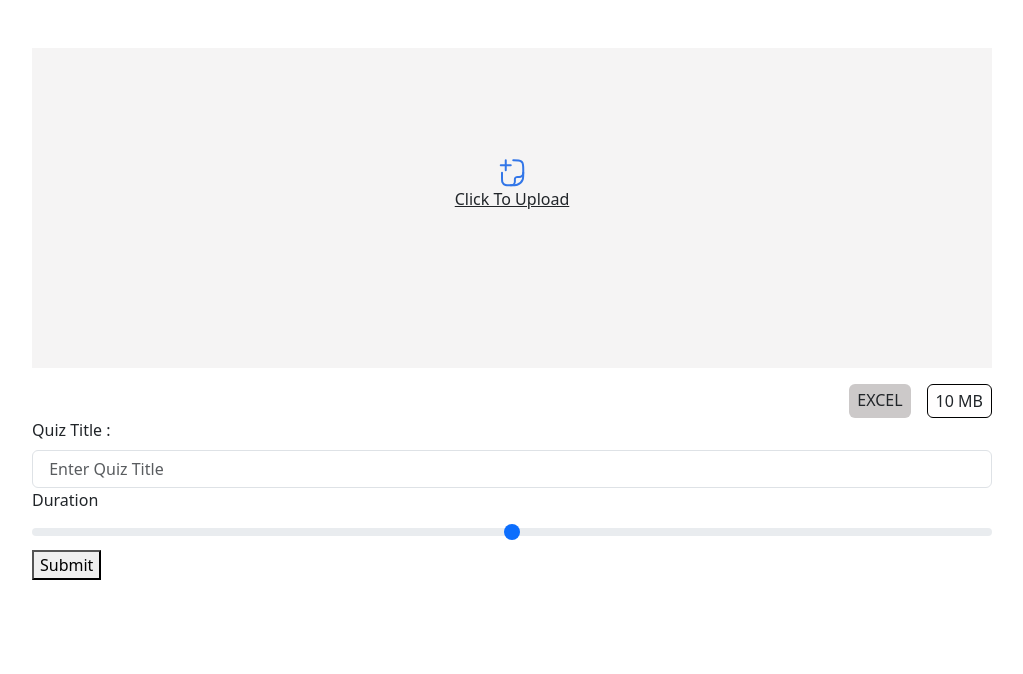
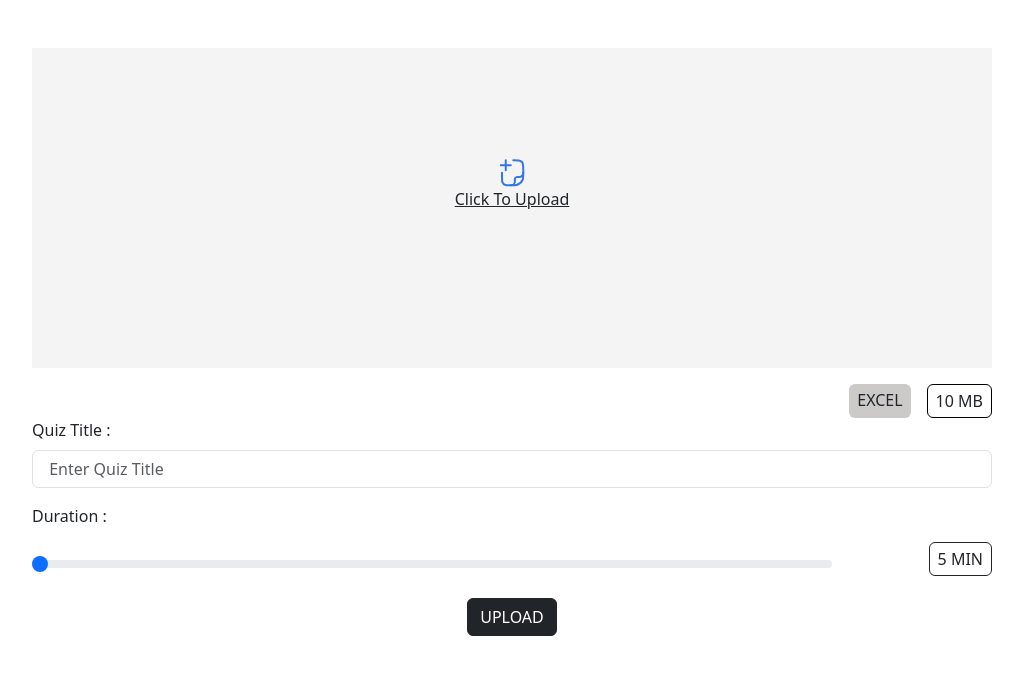
Before and after one commit to roja-cherry/innovator_quiz, a React (Vite) app: page / in a window 1280 px wide. Shown: the top 674 px of the page, without its empty margins (128-1151 px from the left). Built offline with nearby package versions, Linux system fonts and the light colour scheme.

Commit message:
ui design completed

```diff
--- a/src/components/CreateQuizForm.jsx
+++ b/src/components/CreateQuizForm.jsx
@@ -46,12 +46,34 @@ const CreateQuizForm = () => {
           id="quiztitle"
           placeholder=" Enter Quiz Title"
         />
-        <label for="duration" class="form-label">
-          Duration
-        </label>
-        <input type="range" class="form-range" id="duration"></input>
       </div>
-      <button type="submit">Submit</button>
+      <div className="d-flex justify-content-between align-items-center">
+        <div className="mt-3">
+          <p>
+            <label for="duration" class="form-label">
+              Duration :
+            </label>
+          </p>
+          <input
+            type="range"
+            class="form-range"
+            style={{ width: "800px" }}
+            min={5}
+            max={60}
+            id="duration"
+            value={duration}
+            onChange={(e) => setDuration(e.target.value)}
+          ></input>
+        </div>
+        <div className="border border-dark px-2 py-1 mt-5 rounded">
+          {duration} MIN
+        </div>
+      </div>
+      <div className="text-center">
+        <button class="btn btn-dark mt-3" type="submit">
+          UPLOAD
+        </button>
+      </div>
     </form>
   );
 };
```
